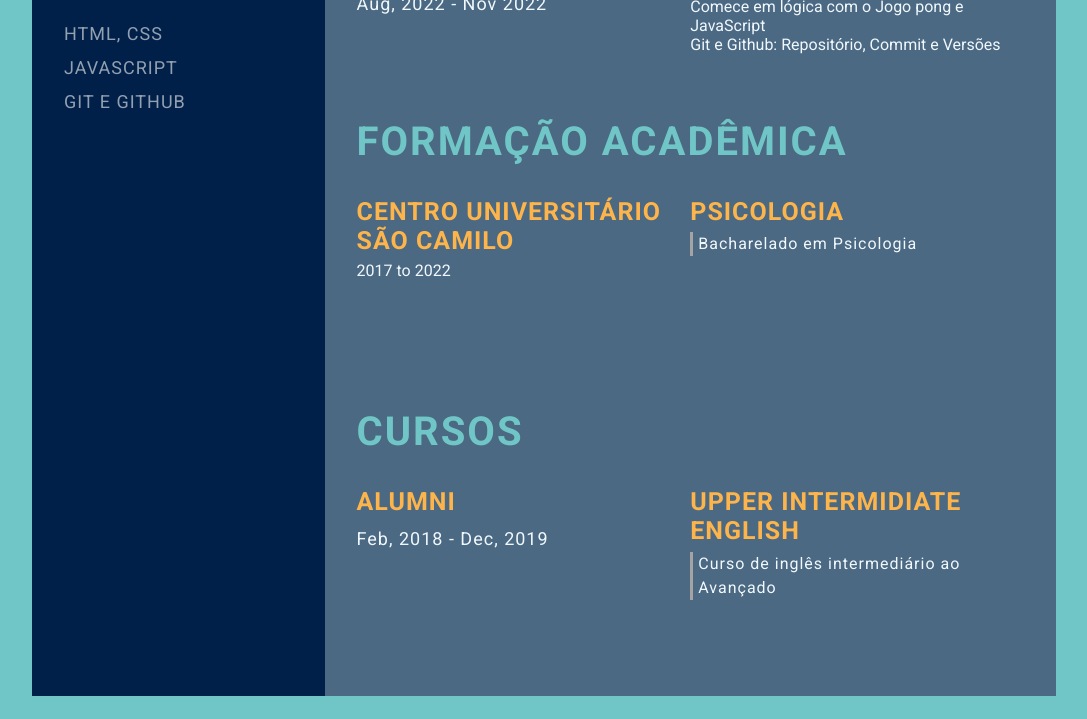
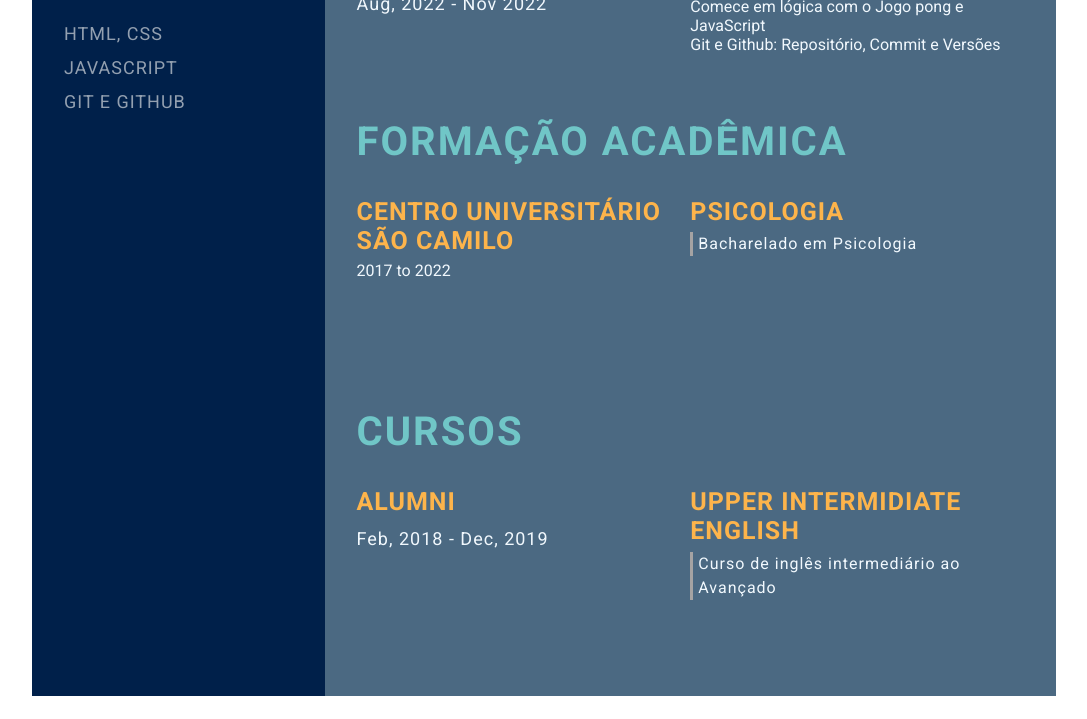
Before and after one commit to Adedayo-Sanni/Devweekgit.github.io, a plain HTML site: page index.html in a window 1280 px wide. Shown: the part 698-1417 px from the top of the page, without its empty margins (96-1183 px from the left). Drawn offline with Linux system fonts and the light colour scheme.

Commit message:
alterando estilo do cv

```diff
--- a/style.css
+++ b/style.css
@@ -3,11 +3,11 @@
     padding: 0;
     box-sizing: border-box;
     list-style: none;
-    font-family: 'Roboto', sans-serif;
+    font-family: 'Merriweather','Roboto', sans-serif;
 }
 
 body {
-    background-color: #70c6c7;
+    background-color: #ffffff9f;
 }
 
 .resume-contents {
```
